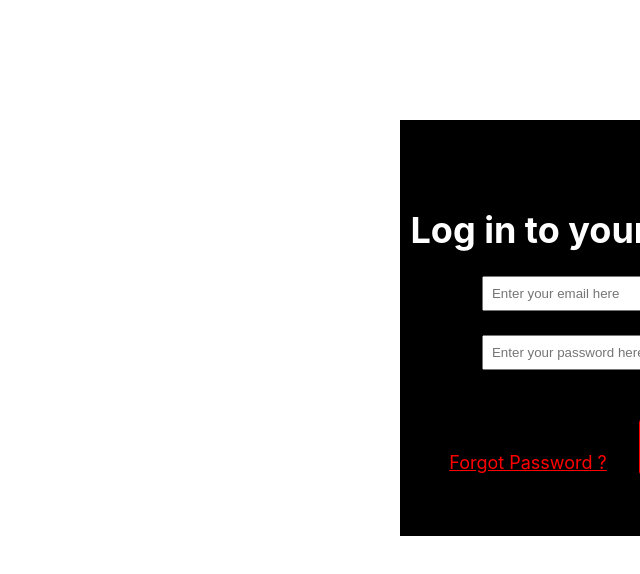
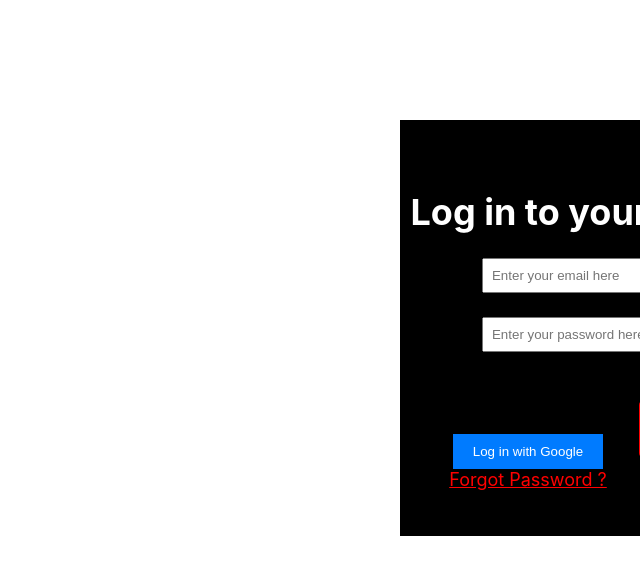
Before and after one commit to jm2145/web-app, a React (Create React App) app: page /logIn in a window 1280 px wide. Shown: the top 574 px of the page, without its empty margins (640-1280 px from the left). Built offline with nearby package versions, Linux system fonts and the light colour scheme.

Commit message:
added thrid party login

```diff
--- a/src/pages/LogIn.css
+++ b/src/pages/LogIn.css
@@ -1,4 +1,3 @@
-
 /* Login.css */
 
 
@@ -20,7 +19,7 @@
 
   } */
 
-  .sign-in-background{
+.sign-in-background {
   position: relative;
   top: 15vh;
   left: 130vh;
@@ -39,12 +38,19 @@
   align-items: center;
   font-size: 18px;
   justify-content: center;
-      height: 30vh; /* Set the height of the container to fill the viewport */
+  height: 30vh;
+  /* Set the height of the container to fill the viewport */
   color: white;
 
 }
 
-    .si-button{
+.google-button {
+  position: relative;
+  margin-right: 20vh;
+
+}
+
+.si-button {
   position: relative;
   margin-left: 21vh;
   top: 3vh;
@@ -56,7 +62,7 @@
   border-radius: 5px;
 }
 
-    .form-style{
+.form-style {
   font-weight: bold;
 }
 
@@ -67,8 +73,9 @@
 }
 
 input {
-      margin-bottom: 3vh; /* Add some vertical spacing between the input fields */
-      padding: 1vh ;
+  margin-bottom: 3vh;
+  /* Add some vertical spacing between the input fields */
+  padding: 1vh;
   width: 29vh;
 }
 
@@ -86,7 +93,7 @@
 }
 
 
-    .forgot-password-text-right{
+.forgot-password-text-right {
   display: relative;
   margin-right: 20vh;
   background-color: black;
--- a/src/pages/LogIn.js
+++ b/src/pages/LogIn.js
@@ -3,6 +3,8 @@ import { Link } from "react-router-dom";
 import { useNavigate } from "react-router-dom";
 import { auth } from "../Firebase";
 import { signInWithEmailAndPassword } from "firebase/auth";
+import { GoogleAuthProvider } from "firebase/auth";
+import { signInWithPopup } from "firebase/auth";
 import './LogIn.css';
 
 function LogIn() {
@@ -32,6 +34,25 @@ function LogIn() {
 
   };
 
+  const signInWithGoogle = () => {
+    const provider = new GoogleAuthProvider();
+    signInWithPopup(auth, provider)
+      .then((userCredentials) => {
+        const user = userCredentials.user;
+
+        // Check if the user exists and their email is verified
+        if (user && user.emailVerified) {
+          navigate("/");
+        } else if (user && !user.emailVerified) {
+          console.log("Please verify your email before logging in.");
+        }
+      })
+      .catch((error) => {
+        console.log(error);
+      });
+  };
+
+
 
   return (
     <div className="si-main-background">
@@ -52,6 +73,10 @@ function LogIn() {
               onChange={(e) => setPassword(e.target.value)}
             ></input>
             <button className="si-button" type="submit">Log In</button>
+            <button className="google-button" onClick={signInWithGoogle}>
+              Log in with Google
+            </button>
+
             <Link className="forgot-password-text-right" to={'/forgot'}>Forgot Password ?</Link>
 
           </form>
```
Lines whose indentation alone changed are shown as unchanged.
